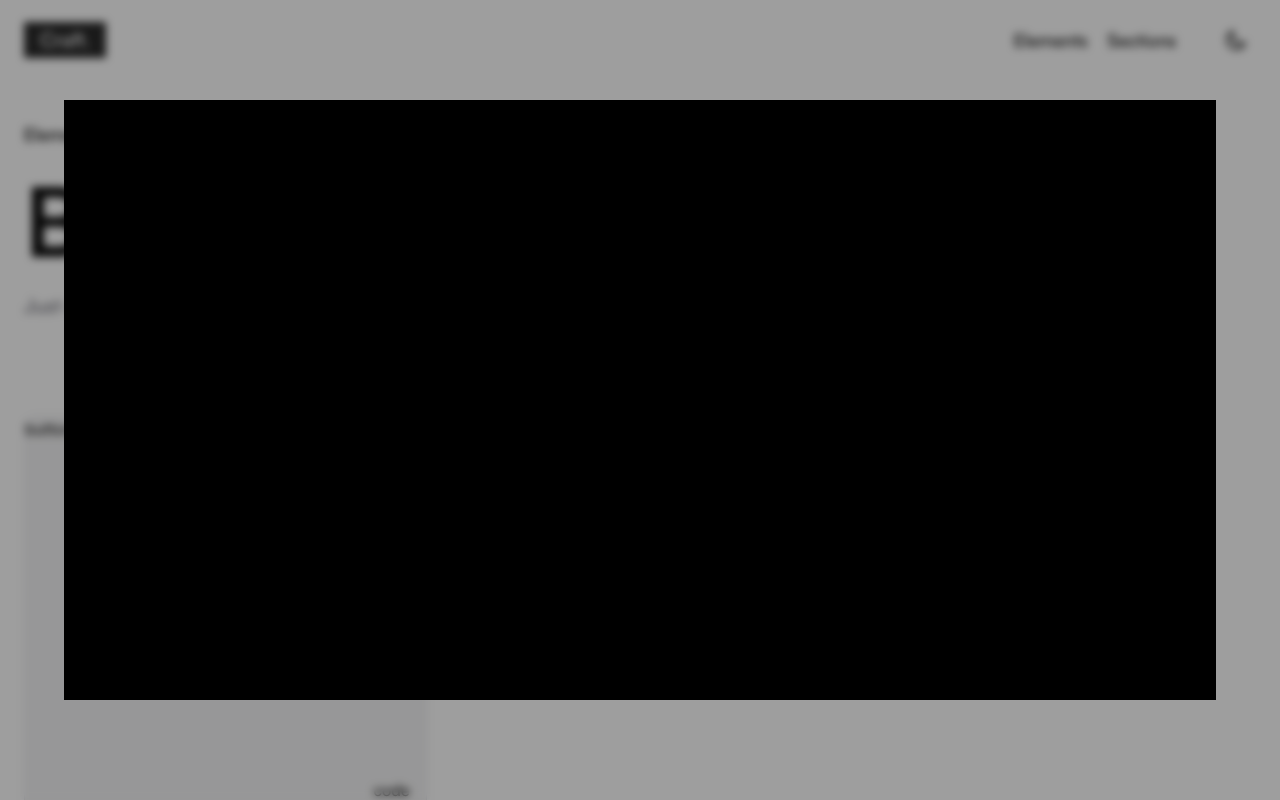
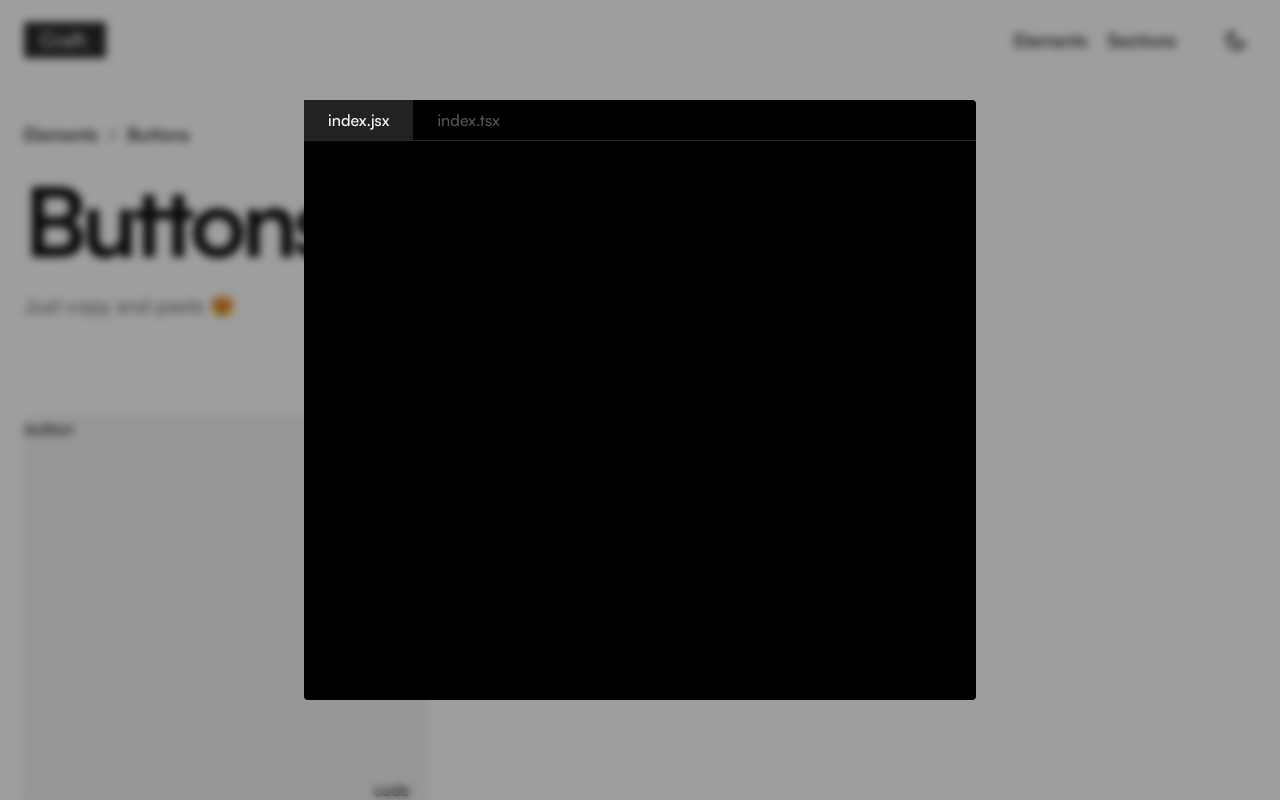
Before and after one commit to Jeff-Maina/craft, a Next.js app: page /elements/buttons in a window 1280 px wide. Both pictures are taken after a click on the button "code". Shown: the top 800 px of the page. Built offline with nearby package versions, Linux system fonts and the light colour scheme.

Commit message:
Refactor codemodal comp to reduce imports

```diff
--- a/src/app/(pages)/elements/buttons/data/ButtonsList.tsx
+++ b/src/app/(pages)/elements/buttons/data/ButtonsList.tsx
@@ -1,3 +1,3 @@
-import Button001 from "../components/Button001/Button001";
+import Button001 from "../examples/Button001/Button001";
 
 export const ButtonsList = [<Button001 />];
--- a/src/app/(pages)/elements/buttons/components/ButtonCard.tsx
+++ b/src/app/(pages)/elements/buttons/examples/ButtonCard.tsx
@@ -1,19 +1,26 @@
 import { FC, useState } from "react";
 import CodeModal from "@/components/codeblock/CodeModal";
 
+// ts types;
+type codeBlock = {
+  javascript: string;
+  typescript: string;
+};
 interface ButtonProps {
   children: JSX.Element;
-  codeBlock: {
-    typescript: string;
-    javascript: string;
-  };
+  codeBlock: codeBlock;
 }
 
 const ButtonCard: FC<ButtonProps> = ({ children, codeBlock }) => {
   const [isModalActive, setModalActive] = useState(false);
-  const { javascript, typescript } = codeBlock;
+  // toggle modal;
+  const toggleModal = () => setModalActive(!isModalActive);
 
-  const toggleModal = () => setModalActive(!isModalActive);
+  const modalProps = {
+    isModalActive,
+    codeBlock,
+    setModalActive,
+  };
   return (
     <article className="w-full aspect-square border bg-zinc-100 rounded-xl flex flex-col justify-between">
       <div>{children}</div>
@@ -22,14 +29,7 @@ const ButtonCard: FC<ButtonProps> = ({ children, codeBlock }) => {
           code
         </button>
       </div>
-      <CodeModal
-        isModalActive={isModalActive}
-        codeBlock={{
-          javascript,
-          typescript,
-        }}
-        setModalActive={setModalActive}
-      />
+      <CodeModal modalProps={modalProps} />
     </article>
   );
 };
--- a/src/components/Svgs.tsx
+++ b/src/components/Svgs.tsx
@@ -42,3 +42,19 @@ export const DarkModeSvg: FC<SvgProps> = ({ className }) => {
     </svg>
   );
 };
+
+export const CopySvg: FC<SvgProps> = ({ className }) => {
+  return (
+    <svg
+      xmlns="http://www.w3.org/2000/svg"
+      viewBox="0 0 64 64"
+      id="copy"
+      className={className}
+    >
+      <g data-name="Layer 3">
+        <path d="M40.63,13H12.38A4.69,4.69,0,0,0,7.7,17.67V57.31A4.69,4.69,0,0,0,12.38,62H40.63a4.69,4.69,0,0,0,4.69-4.69V17.67A4.69,4.69,0,0,0,40.63,13Zm2.69,44.33A2.69,2.69,0,0,1,40.63,60H12.38A2.69,2.69,0,0,1,9.7,57.31V17.67A2.69,2.69,0,0,1,12.38,15H40.63a2.69,2.69,0,0,1,2.69,2.69Z"></path>
+        <path d="M51.74,2H23.26a4.58,4.58,0,0,0-4.58,4.57v3.55a1,1,0,0,0,2,0V6.57A2.58,2.58,0,0,1,23.26,4H51.74A2.57,2.57,0,0,1,54.3,6.57V46.44A2.58,2.58,0,0,1,51.74,49H48.5a1,1,0,0,0,0,2h3.24a4.58,4.58,0,0,0,4.57-4.58V6.57A4.57,4.57,0,0,0,51.74,2Z"></path>
+      </g>
+    </svg>
+  );
+};
--- a/src/components/codeblock/CodeModal.tsx
+++ b/src/components/codeblock/CodeModal.tsx
@@ -1,4 +1,4 @@
-import { FC } from "react";
+import { FC, useState } from "react";
 import Modal from "../Modal";
 
 type codeBlock = {
@@ -6,19 +6,31 @@ type codeBlock = {
   typescript: string;
 };
 
-interface ModalProps {
+type modalProps = {
   isModalActive: boolean;
   codeBlock: codeBlock;
   setModalActive: (value: boolean) => void;
+};
+
+interface ModalProps {
+  modalProps: modalProps;
 }
 
-const CodeModal: FC<ModalProps> = ({
-  isModalActive,
-  codeBlock,
-  setModalActive,
-}) => {
+const CodeModal: FC<ModalProps> = ({ modalProps }) => {
+  const { setModalActive, isModalActive, codeBlock } = modalProps;
+
+  // toggle modal functions;
   const closeModal = () => setModalActive(false);
   const openModal = () => setModalActive(true);
+
+  // active codeblock state;
+  const [activeLanguage, setActiveLanguage] = useState("JS");
+  const setJs = () => setActiveLanguage("JS");
+  const setTs = () => setActiveLanguage("TS");
+  const isJavaScript = activeLanguage === "JS";
+  const isTypeScript = activeLanguage === "TS";
+  const activeClass = "bg-[#222] text-white hover:!text-white";
+
   return (
     <Modal isModalActive={isModalActive} closeModal={closeModal}>
       <section
@@ -26,8 +38,30 @@ const CodeModal: FC<ModalProps> = ({
           e.stopPropagation();
           openModal();
         }}
-        className="w-[90%] h-3/4 bg-black"
-      ></section>
+        className="w-[90%] h-3/4 bg-black max-w-2xl rounded"
+      >
+        <header className="w-full flex items-center  border-b border-[#2a2a2a] font-satoshi-medium text-[#555] justify-between">
+          <div className="flex items-center">
+            <button
+              className={`px-3 lg:px-6 py-2 hover:bg-[#222] hover:text-[#888] transition-all duration-150 ${
+                isJavaScript && activeClass
+              }`}
+              onClick={setJs}
+            >
+              index.jsx
+            </button>
+            <button
+              onClick={setTs}
+              className={`px-3 lg:px-6 py-2 hover:bg-[#222] hover:text-[#888] transition-all duration-150 ${
+                isTypeScript && activeClass
+              }`}
+            >
+              index.tsx
+            </button>
+          </div>
+          <button></button>
+        </header>
+      </section>
     </Modal>
   );
 };
```
Also changed, not shown: src/app/(pages)/elements/buttons/examples/Button001/Button001.tsx (renamed from src/app/(pages)/elements/buttons/components/Button001/Button001.tsx), src/app/(pages)/elements/buttons/examples/Button001/codeblock.tsx (renamed from src/app/(pages)/elements/buttons/components/Button001/codeblock.tsx), src/app/(pages)/elements/buttons/examples/Button002.tsx (added).
